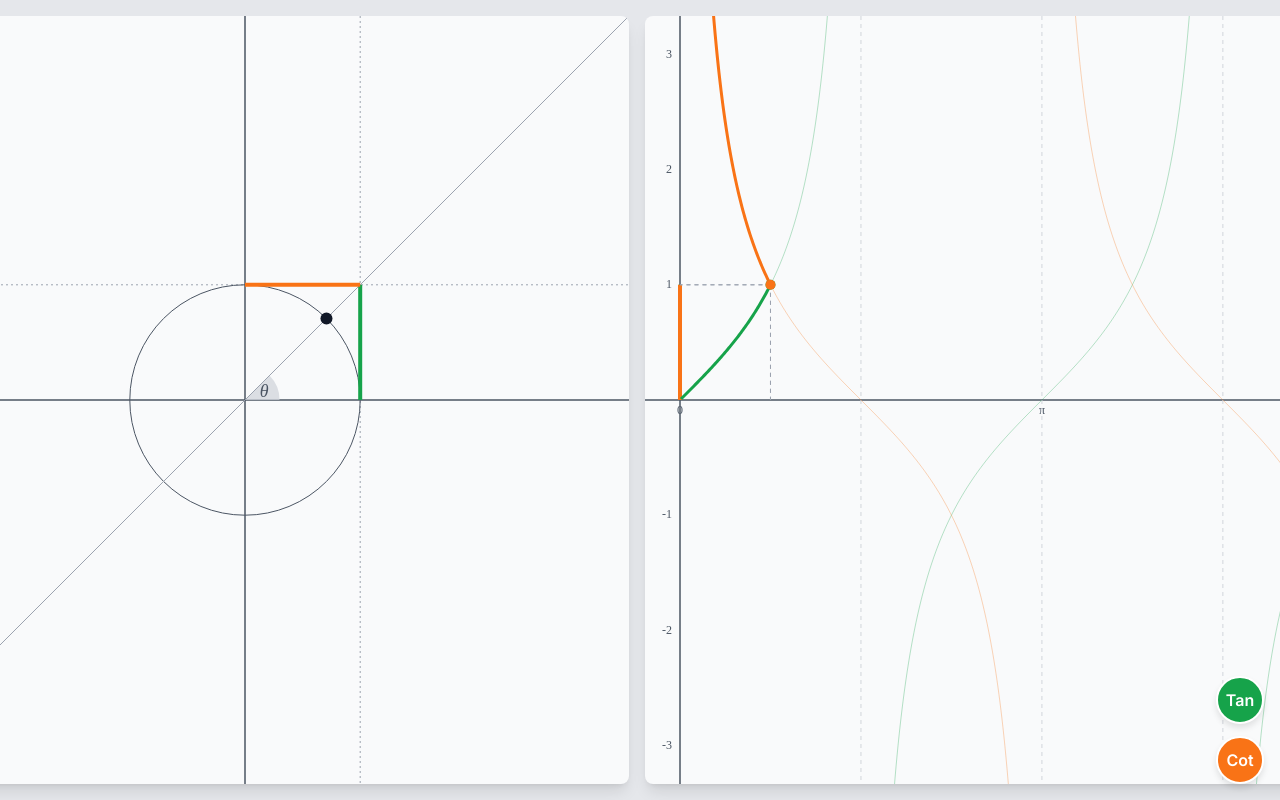
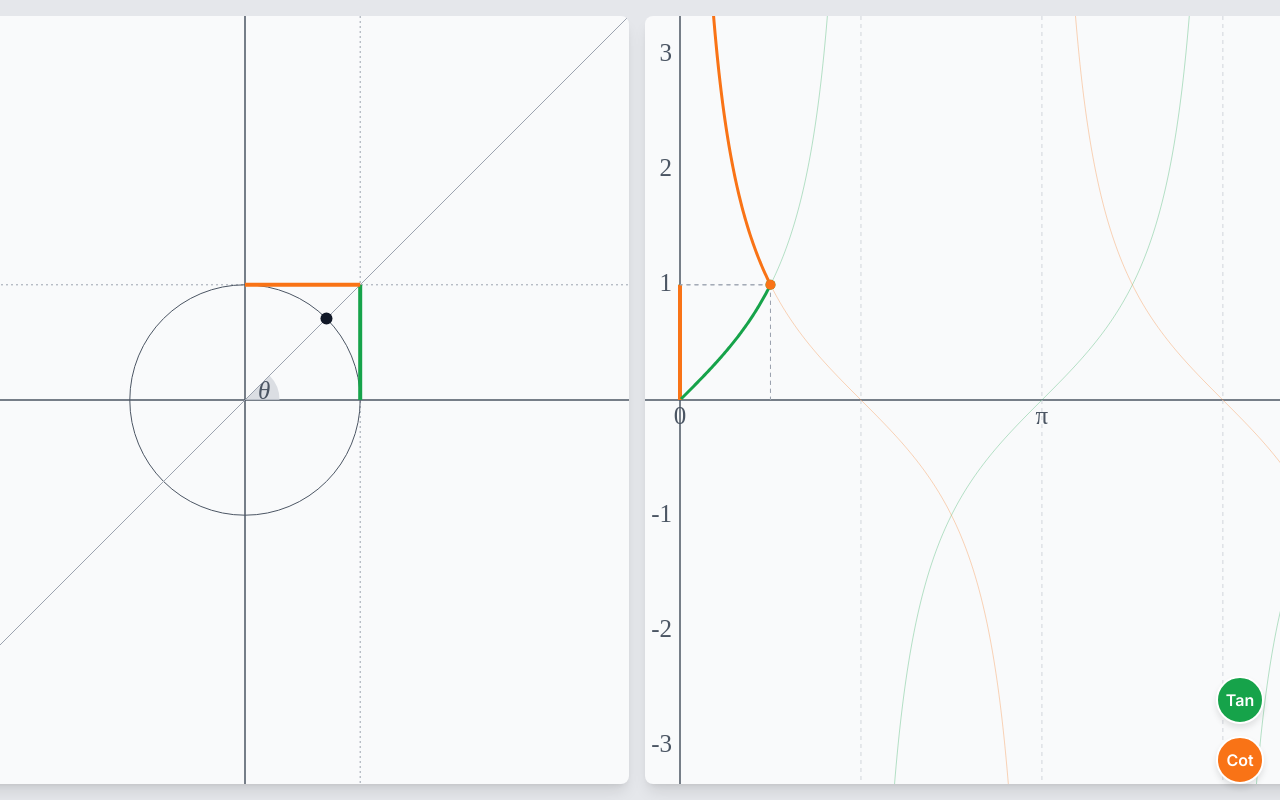
Before and after one commit to tranhongdan/tancot, a plain HTML site: page index.html in a window 1280 px wide. Drawn offline with nearby package versions, Linux system fonts and the light colour scheme.

Commit message:
Update index.html

```diff
--- a/index.html
+++ b/index.html
@@ -189,7 +189,7 @@
             const labelX = centerX + labelRadius * Math.cos(labelAngle);
             const labelY = centerY + labelRadius * Math.sin(labelAngle); // Canvas Y is inverted, so sin(negative) moves up
             circleCtx.fillStyle = AXIS_COLOR;
-            circleCtx.font = `italic ${18 / dpr}px Inter`;
+            circleCtx.font = `italic ${25 / dpr}px Inter`;
             circleCtx.textAlign = 'center';
             circleCtx.textBaseline = 'middle';
             circleCtx.fillText('θ', labelX, labelY);
@@ -269,7 +269,7 @@
 
             // Draw axis labels
             graphCtx.fillStyle = AXIS_COLOR;
-            graphCtx.font = `${12 / dpr}px Inter`;
+            graphCtx.font = `${25 / dpr}px Inter`;
             // Y-axis labels
             graphCtx.textAlign = 'right';
             graphCtx.textBaseline = 'middle';
@@ -495,4 +495,5 @@
         setupCanvases();
     </script>
 </body>
+
 </html>
```
